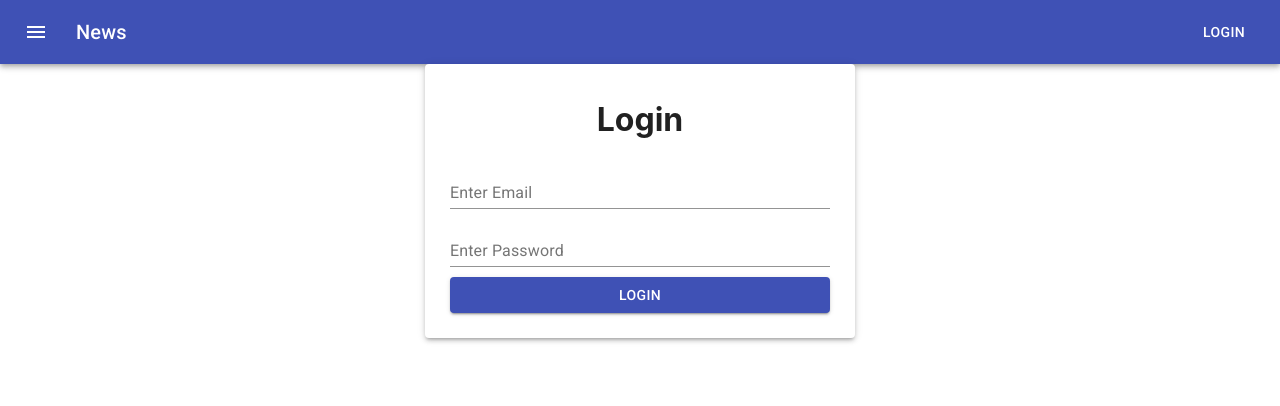
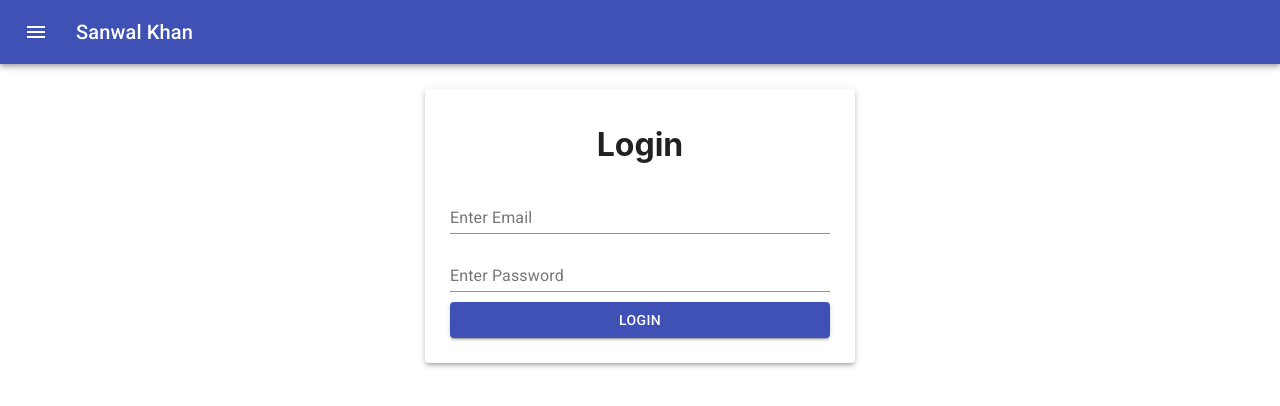
Before and after one commit to Sialsanwal/Class-9-BootCamp-2020, a React (Create React App) app: page / in a window 1280 px wide. Shown: the top 406 px of the page. Built offline with nearby package versions, Linux system fonts and the light colour scheme.

Commit message:
almost login from done

```diff
--- a/src/App.js
+++ b/src/App.js
@@ -1,6 +1,6 @@
 import React from 'react';
 import { makeStyles } from '@material-ui/core/styles';
-import { Paper, TextField, Button} from '@material-ui/core/';
+import { Paper, TextField, Button } from '@material-ui/core/';
 import Navbar from './nav';
 import { colors } from '@material-ui/core';
 import { blue } from '@material-ui/core/colors';
@@ -8,15 +8,15 @@ import { blue } from '@material-ui/core/colors';
 const useStyles = makeStyles((theme) => ({
 
   paper: {
-
     width: 400,
     margin: "0 auto",
     textAlign: "center",
-    padding:15
+    padding: 15,
+    marginTop:25
   },
-  input:{
-    width:"95%",
-    marginBottom:10
+  input: {
+    width: "95%",
+    marginBottom: 10
   }
 }));
 
@@ -30,12 +30,12 @@ function App() {
 
   return (
     <div className={classes.root}>
-        <Navbar/>
+      <Navbar />
       <Paper elevation={3} className={classes.paper}>
         <h1> Login</h1>
         <form className={classes.root} noValidate autoComplete="off">
           <TextField label="Enter Email" className={classes.input} />
-          <TextField label="Enter Password" className={classes.input} />
+          <TextField  label="Enter Password" className={classes.input} />
           <Button variant="contained" color="primary" className={classes.input}>
             Login
           </Button>
--- a/src/nav.js
+++ b/src/nav.js
@@ -30,9 +30,8 @@ export default function ButtonAppBar() {
             <MenuIcon />
           </IconButton>
           <Typography variant="h6" className={classes.title}>
-            News
+            Sanwal Khan
           </Typography>
-          <Button color="inherit">Login</Button>
         </Toolbar>
       </AppBar>
     </div>
```
